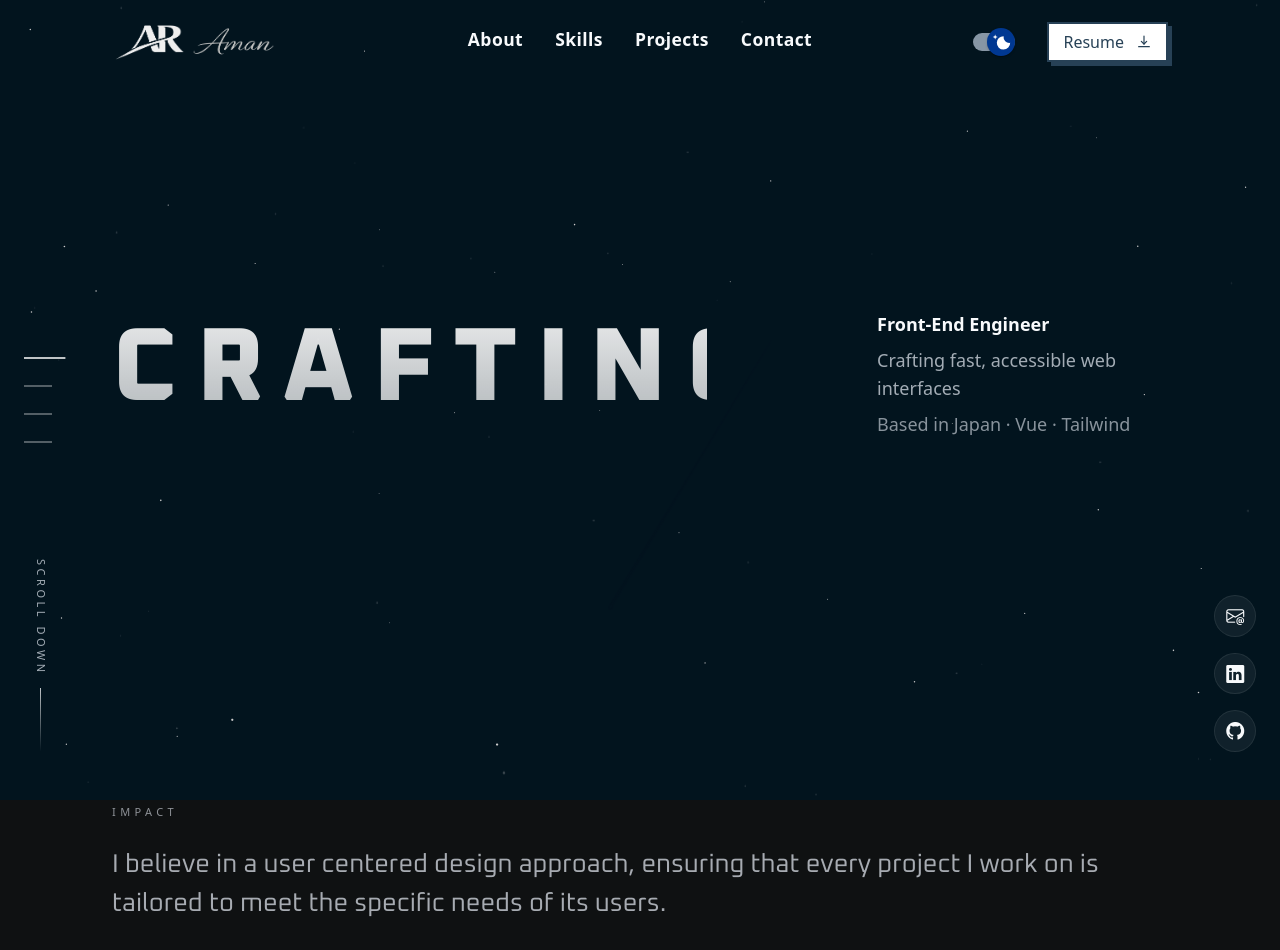
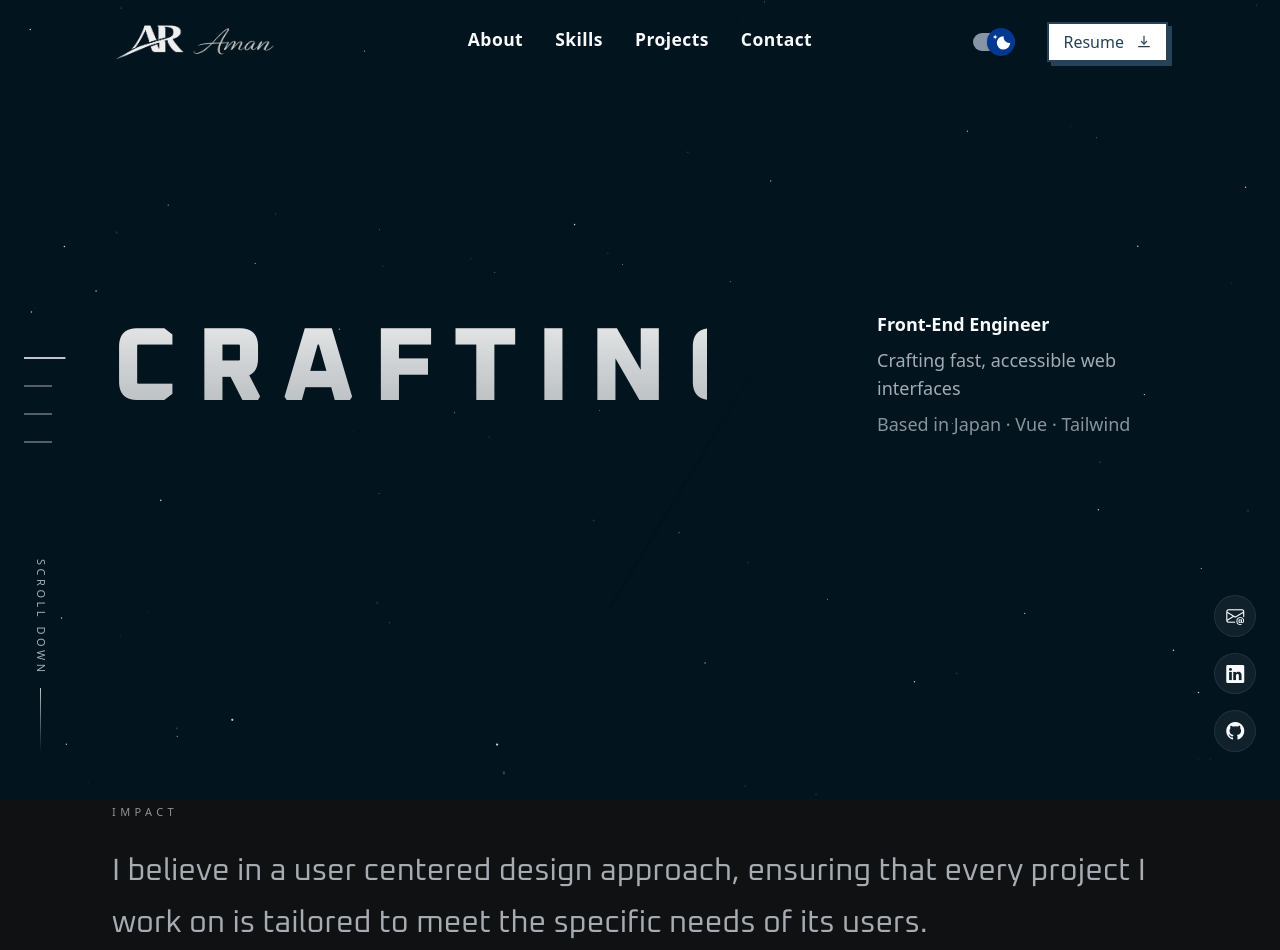
Before and after one commit to amanrai00/PortfolioAman, a Vue app: page / in a window 1280 px wide. Shown: the top 950 px of the page. Before the commit the page ends 928 px from the top, so only its background shows below. Built offline with nearby package versions, Linux system fonts and the light colour scheme.

Commit message:
improve scroll down

```diff
--- a/src/components/Home.vue
+++ b/src/components/Home.vue
@@ -17,8 +17,11 @@
     </div>
 
     <div
-      class="hidden lg:flex fixed left-8 bottom-12 z-30 flex-col items-center gap-3 text-[color:var(--theme-text-muted)] transition-transform duration-300 ease-out cursor-default"
-      :style="{ transform: `translateY(${scrollSlide}px)` }"
+      class="hidden lg:flex fixed left-8 bottom-12 z-30 flex-col items-center gap-3 text-[color:var(--theme-text-muted)] transition-transform duration-200 ease-out transition-opacity duration-200 ease-out cursor-default"
+      :style="{
+        transform: `translateY(${scrollSlide}px)`,
+        opacity: Math.max(0, 1 - scrollSlide / 80)
+      }"
     >
       <span class="scroll-text">SCROLL DOWN</span>
       <span class="scroll-line"></span>
@@ -161,7 +164,7 @@ const updateActiveIndex = () => {
   }
 
   activeIndex.value = newIndex;
-  scrollSlide.value = Math.min(scrollY * 0.15, 70);
+  scrollSlide.value = Math.min(scrollY * 0.55, 220);
 };
 
 const scrollToSection = (sectionId) => {
--- a/src/components/Impact.vue
+++ b/src/components/Impact.vue
@@ -26,8 +26,8 @@
 }
 
 .impact-text {
-  font-size: clamp(1.15rem, 2vw, 2rem);
-  line-height: 1.55;
+  font-size: clamp(1.35rem, 2.4vw, 2.4rem);
+  line-height: 1.7;
   color: var(--theme-text-muted);
   font-family: "Oxanium", sans-serif;
   max-width: 100%;
```
